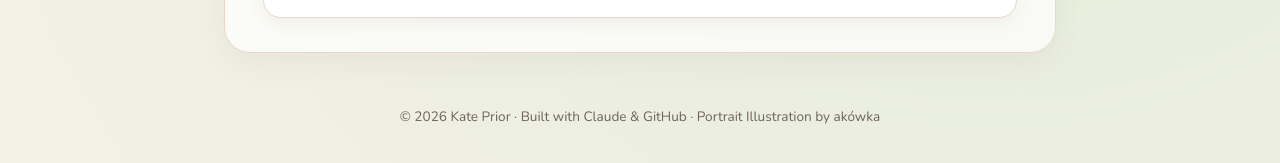
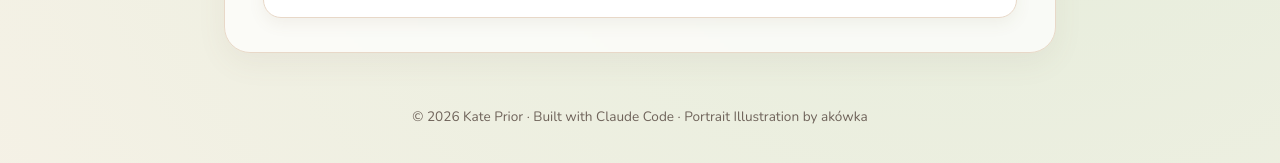
Before and after one commit to thekateprior/thekateprior.github.io, a Jekyll site: the page built from index.html, in a window 1280 px wide and 900 px high, scrolled down 3314 px. Shown: the part 692-855 px from the top of the window. Built offline with Jekyll 4.4.1, drawn with Linux system fonts in a browser that asks for light colours.

Commit message:
Credit footer to "Built with Claude Code"
Co-Authored-By: Claude Opus 4.8 <noreply@anthropic.com>
Claude-Session: https://claude.ai/code/session_01W4sxfrwTBe4NAeUgzJaidp

```diff
--- a/index.html
+++ b/index.html
@@ -128,7 +128,7 @@ description: Portfolio of Kate Prior — Digital Humanities scholar, educator, a
     </section>
 
     <footer>
-      © 2026 Kate Prior · Built with Claude &amp; GitHub · Portrait Illustration by akówka
+      © 2026 Kate Prior · Built with Claude Code · Portrait Illustration by akówka
     </footer>
 
   </div>
```
